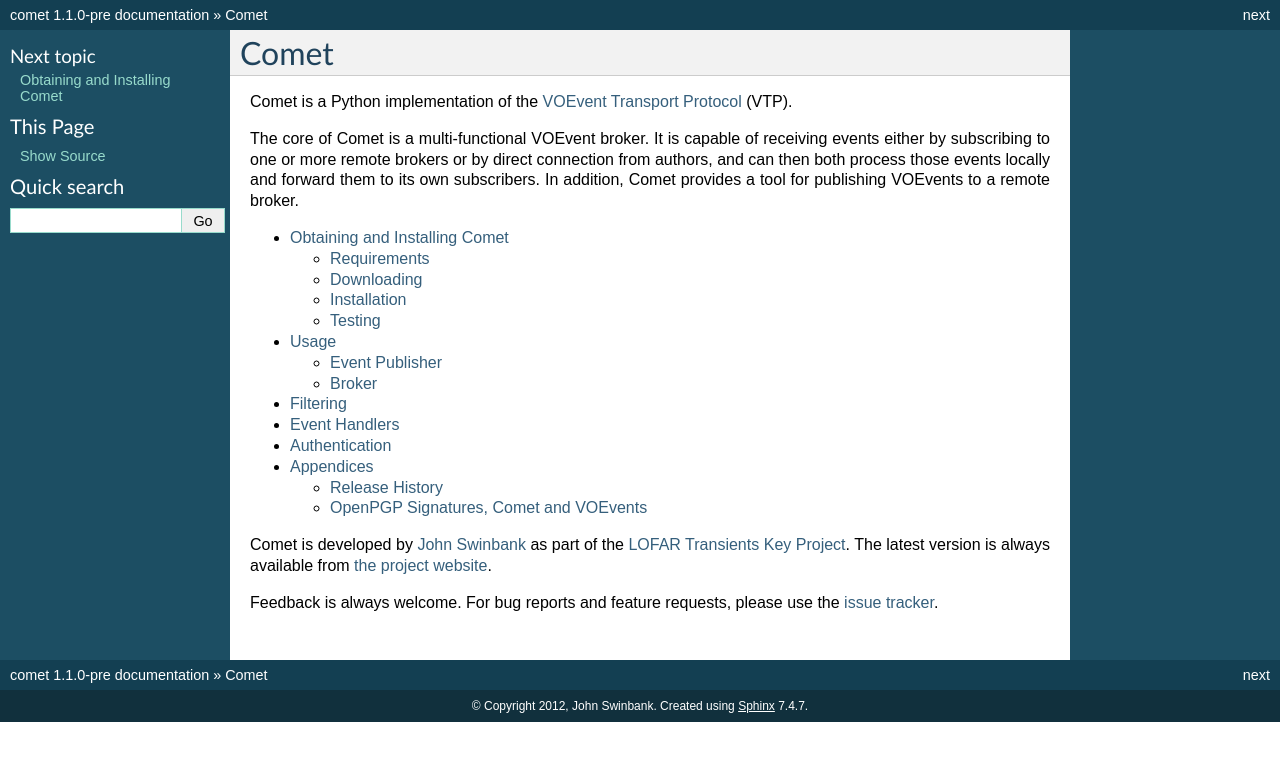
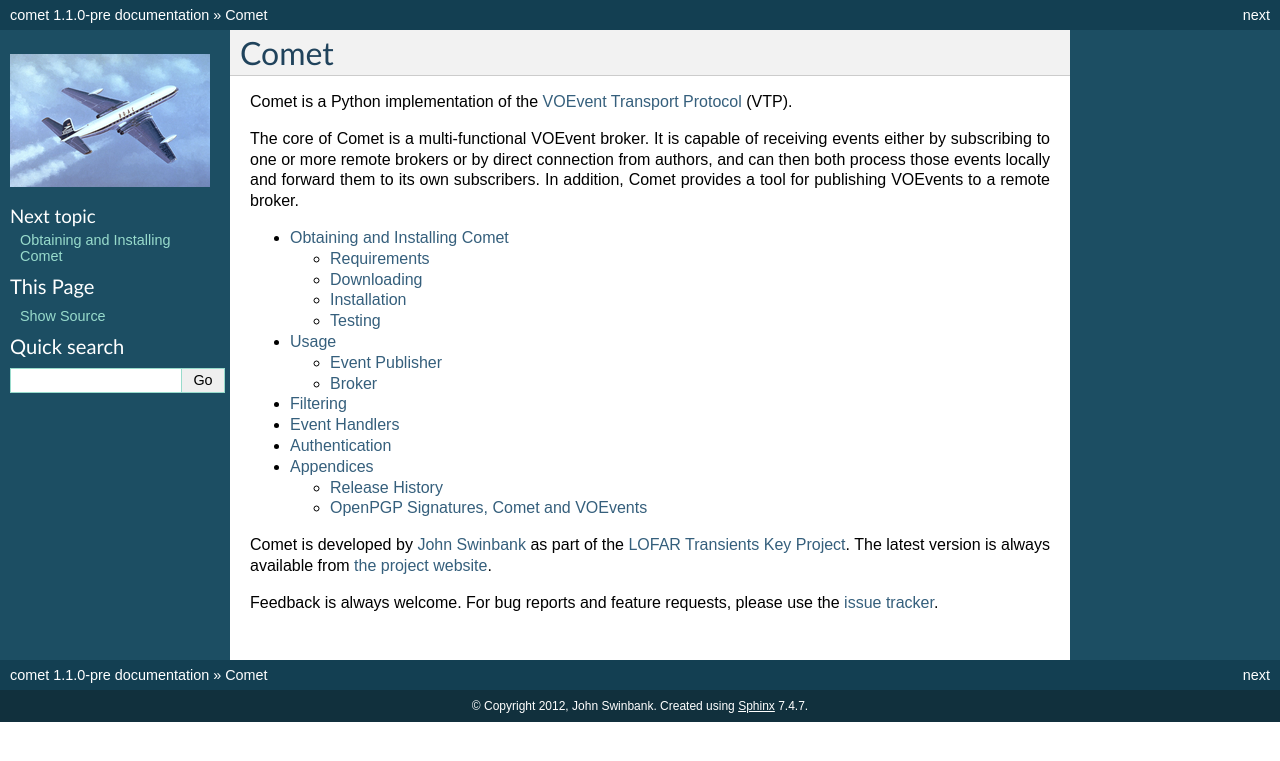
Before and after one commit to jdswinbank/Comet, a Sphinx documentation site: the page built from docs/index.rst, in a window 1280 px wide. Shown: the top 761 px of the page. Built offline with Sphinx 7.4.7, drawn with Linux system fonts in a browser that asks for light colours.

Commit message:
Add picture

```diff
--- a/docs/conf.py
+++ b/docs/conf.py
@@ -114,7 +114,7 @@
 
 # The name of an image file (relative to this directory) to place at the top
 # of the sidebar.
-#html_logo = None
+html_logo = "_static/dh106.png"
 
 # The name of an image file (within the static path) to use as favicon of the
 # docs.  This file should be a Windows icon file (.ico) being 16x16 or 32x32
```
Also changed, not shown: docs/_static/dh106.png (added).
